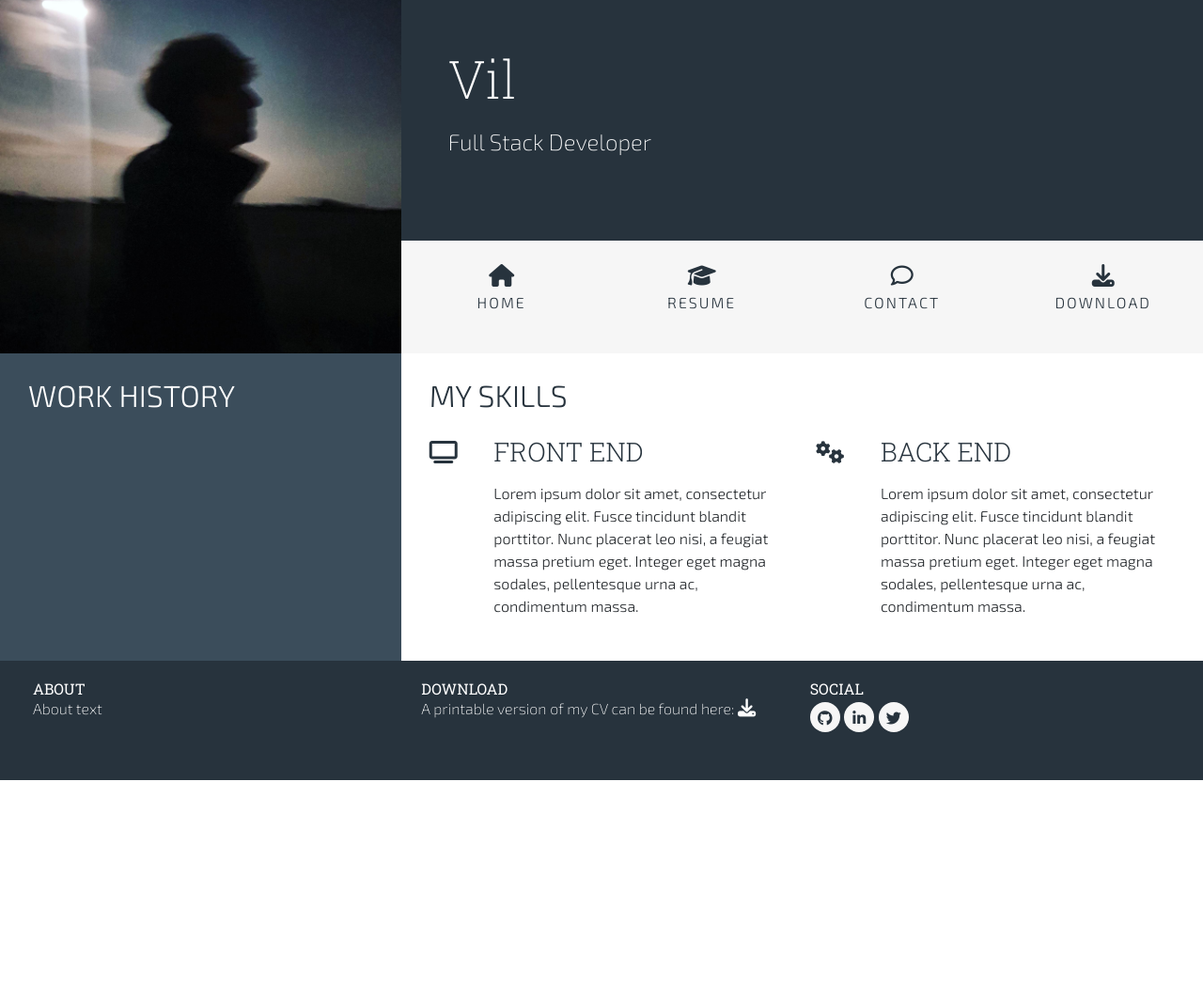
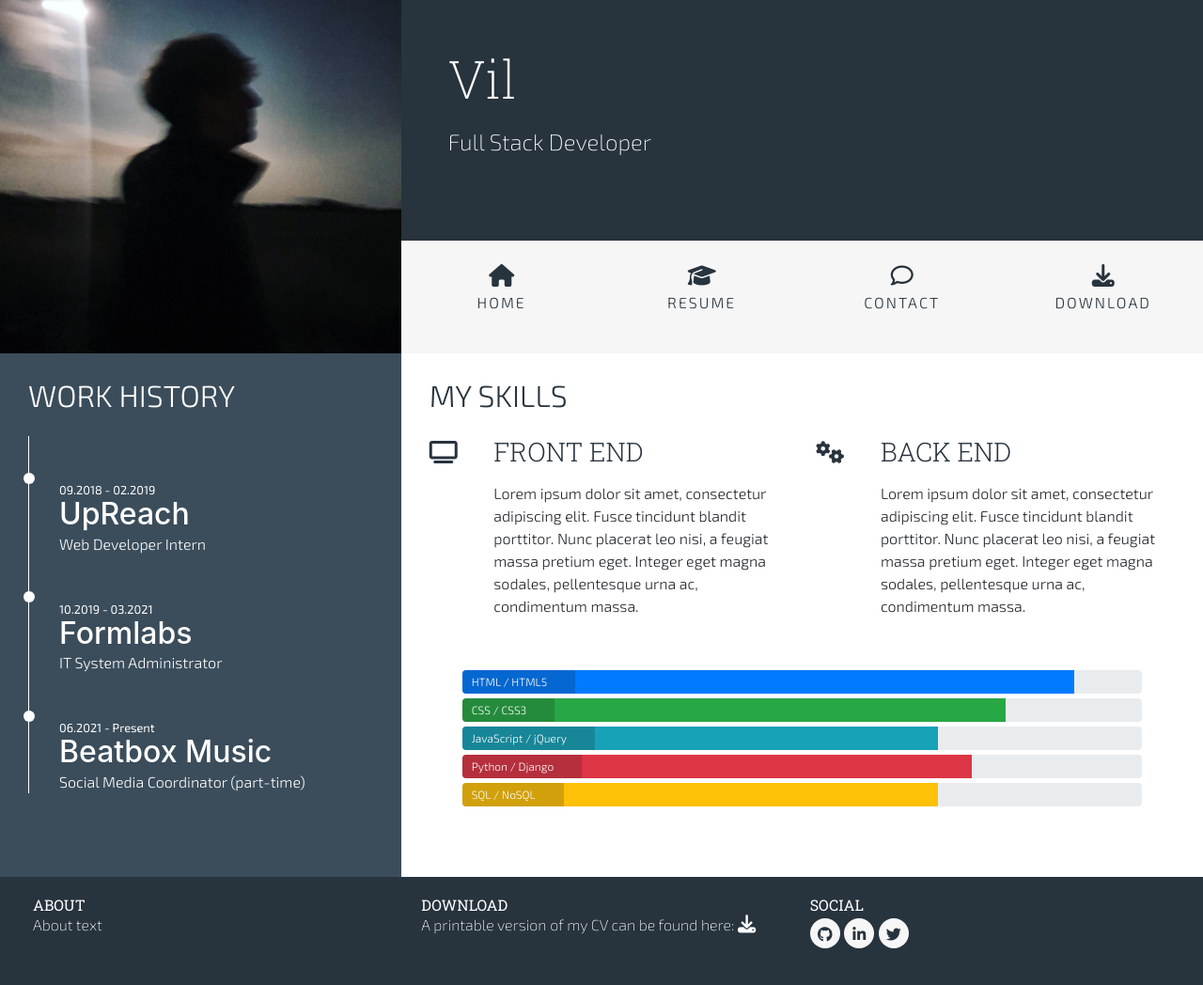
Before and after one commit to vkleer/ci-resume, a plain HTML site: page resume.html in a window 1280 px wide. Shown: the whole page at 94% size. Before the commit the page ends 830 px from the top, so only its background shows below. Drawn offline with nearby package versions, Linux system fonts and the light colour scheme.

Commit message:
Add work history content

```diff
--- a/assets/css/style.css
+++ b/assets/css/style.css
@@ -8,10 +8,10 @@
     background-color: #fff;
 }
 
-.bg-color-personal-info {
+.bg-color-left-section {
     background-color: #3b4d5b;
 }
-.bg-color-personal-info h1 {
+.bg-color-left-section h1 {
     color: #fff;
 }
 
@@ -65,6 +65,13 @@ p {
     font-weight: 300;
     margin: 25px 0;
     color: #27333d;
+}
+
+/* Hover.css */
+
+.hvr-sweep-to-top:before {
+    background-color: #f8ae0f;
+    height: 120px;
 }
 
 /* Heading */
@@ -240,9 +247,62 @@ footer {
     width: 70%;
 }
 
-/* Hover.css */
+/* Skills */
 
-.hvr-sweep-to-top:before {
-    background-color: #f8ae0f;
-    height: 120px;
+.progress {
+    position: relative;
+    height: 25px;
+    margin-bottom: 5px;
 }
+
+.progress-type {
+    position: absolute;
+    left: 0;
+    font-family: 'Exo 2', sans-serif;
+    font-weight: 300;
+    padding: 12px 30px 13px 10px;
+    color: #fff;
+    background-color: rgba(25, 25, 25, 0.2);
+}
+
+.progress-section {
+    margin: 40px 20px;
+}
+
+/* Work history */
+
+.timeline-item {
+    padding: 4rem 2rem 0rem 2rem;
+    position: relative;
+    color: #fff;
+    border-left: 1px solid;
+}
+.timeline-item p {
+    padding: 0;
+    margin: 0;
+}
+.timeline-item:before {
+    content: attr(data-dates);
+    position: absolute;
+    top: 3rem;
+    display: block;
+    font-family: 'Exo 2', sans-serif;
+    font-size: 0.8rem;
+    padding: 0;
+    margin: 0;
+}
+.timeline-item:after {
+    height: 12px;
+    width: 12px;
+    display: block;
+    top: 2.4rem;
+    position: absolute;
+    left: -6px;
+    border-radius: 12px;
+    content: '';
+    background: #fff;
+}
+
+.history-items {
+    margin-bottom: 30px;
+}
--- a/resume.html
+++ b/resume.html
@@ -47,12 +47,26 @@
     </header>
     <section class="container-fluid">
         <div class="row">
-            <div class="col-md-4 bg-color-personal-info section-column">
+            <div class="col-md-4 bg-color-left-section section-column">
                 <div class="row">
                     <div class="col-12">
                         <h1 class="section-heading uppercase">
                             Work history
                         </h1>
+                    </div>
+                </div>
+                <div class="history-items">
+                    <div class="timeline-item" data-dates="09.2018 - 02.2019">
+                        <h2>UpReach</h2>
+                        <p>Web Developer Intern</p>
+                    </div>
+                    <div class="timeline-item" data-dates="10.2019 - 03.2021">
+                        <h2>Formlabs</h2>
+                        <p>IT System Administrator</p>
+                    </div>
+                    <div class="timeline-item" data-dates="06.2021 - Present">
+                        <h2>Beatbox Music</h2>
+                        <p>Social Media Coordinator (part-time)</p>
                     </div>
                 </div>
             </div>
@@ -91,6 +105,40 @@
                                     Nunc placerat leo nisi, a feugiat massa pretium eget. Integer eget magna sodales, pellentesque urna ac, condimentum massa.
                                 </p>
                             </div>
+                        </div>
+                    </div>
+                </div>
+                <div class="row progress-section">
+                    <div class="col">
+                        <div class="progress">
+                            <div class="progress-bar" role="progressbar" aria-valuenow="90" aria-valuemin="0" aria-valuemax="100" style="width:90%;">
+                                <span class="sr-only">90% complete</span>
+                            </div>
+                            <span class="progress-type">HTML / HTML5</span>
+                        </div>
+                        <div class="progress">
+                            <div class="progress-bar bg-success" role="progressbar" aria-valuenow="80" aria-valuemin="0" aria-valuemax="100" style="width:80%;">
+                                <span class="sr-only">80% complete</span>
+                            </div>
+                            <span class="progress-type">CSS / CSS3</span>
+                        </div>
+                        <div class="progress">
+                            <div class="progress-bar bg-info" role="progressbar" aria-valuenow="70" aria-valuemin="0" aria-valuemax="100" style="width:70%;">
+                                <span class="sr-only">70% complete</span>
+                            </div>
+                            <span class="progress-type">JavaScript / jQuery</span>
+                        </div>
+                        <div class="progress">
+                            <div class="progress-bar bg-danger" role="progressbar" aria-valuenow="75" aria-valuemin="0" aria-valuemax="100" style="width:75%;">
+                                <span class="sr-only">75% complete</span>
+                            </div>
+                            <span class="progress-type">Python / Django<span>
+                        </div>
+                        <div class="progress">
+                            <div class="progress-bar bg-warning" role="progressbar" aria-valuenow="70" aria-valuemin="0" aria-valuemax="100" style="width:70%;">
+                                <span class="sr-only">70% complete</span>
+                            </div>
+                            <span class="progress-type">SQL / NoSQL<span>
                         </div>
                     </div>
                 </div>
```
Also changed, not shown: index.html (+1 -1 lines).
